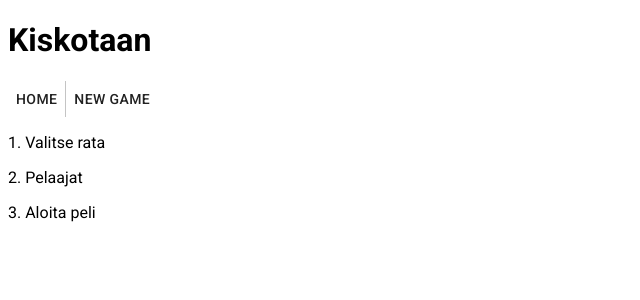
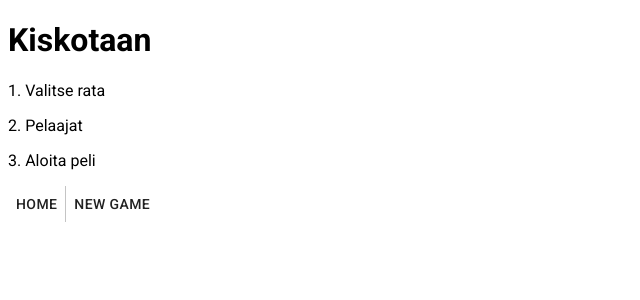
Before and after one commit to mika-alaoutinen/kiskotaan, a React (Create React App) app: page /new-game in a window 1280 px wide. Shown: the top 300 px of the page, without its empty margins (0-640 px from the left). Built offline with nearby package versions, Linux system fonts and the light colour scheme; data requests are answered from the project's data file.

Commit message:
A little bit better navigation and routing solution

```diff
--- a/src/App.tsx
+++ b/src/App.tsx
@@ -1,7 +1,7 @@
 import React, { useEffect } from 'react'
 import { useDispatch } from 'react-redux'
 
-import Routes from './router/Routes'
+import Navigation from './components/common/Navigation'
 import { getPlayers } from './store/players/playerActions'
 
 const App: React.FC = () => {
@@ -12,12 +12,9 @@ const App: React.FC = () => {
   }, [dispatch])
 
   return (
-    <div
-      className="App"
-      style={{ fontFamily: 'Roboto' }}
-    >
+    <div className="App" style={{ fontFamily: 'Roboto' }}>
       <h1>Kiskotaan</h1>
-      <Routes />
+      <Navigation />
     </div>
   )
 }
--- /dev/null
+++ b/src/components/common/Navigation.tsx
@@ -0,0 +1,20 @@
+import React from 'react'
+import { Link } from 'react-router-dom'
+
+import Button from '@material-ui/core/Button'
+import ButtonGroup from '@material-ui/core/ButtonGroup'
+
+import Routes from '../../router/Routes'
+
+const Navigation: React.FC = () => (
+  <div className='navigation'>
+    <Routes />
+
+    <ButtonGroup variant='text'>
+      <Button component={Link} to='/'>Home</Button>
+      <Button component={Link} to='/new-game'>New game</Button>
+    </ButtonGroup>
+  </div>
+)
+
+export default Navigation
--- a/src/index.tsx
+++ b/src/index.tsx
@@ -1,6 +1,7 @@
 import React from 'react'
 import ReactDOM from 'react-dom'
 import { Provider } from 'react-redux'
+import { BrowserRouter as Router } from 'react-router-dom'
 import 'typeface-roboto'
 
 import App from './App'
@@ -8,9 +9,11 @@ import store from './store/store'
 
 ReactDOM.render(
   <React.StrictMode>
-    <Provider store={store}>
-      <App />
-    </Provider>
+    <Router>
+      <Provider store={store}>
+        <App />
+      </Provider>
+    </Router>
   </React.StrictMode>,
   document.getElementById('root')
 )
--- a/src/router/Navigation.tsx
+++ /dev/null
@@ -1,14 +0,0 @@
-import React from 'react'
-import { Link } from 'react-router-dom'
-
-import Button from '@material-ui/core/Button'
-import ButtonGroup from '@material-ui/core/ButtonGroup'
-
-const Navigation: React.FC = () => (
-  <ButtonGroup variant='text'>
-    <Button component={Link} to='/'>Home</Button>
-    <Button component={Link} to='/new-game'>New game</Button>
-  </ButtonGroup>
-)
-
-export default Navigation
--- a/src/router/Routes.tsx
+++ b/src/router/Routes.tsx
@@ -1,19 +1,14 @@
 import React from 'react'
-import { BrowserRouter as Router, Route, Switch } from 'react-router-dom'
+import { Route, Switch } from 'react-router-dom'
 
 import HomePage from '../components/home/HomePage'
 import NewGame from '../components/newGame/NewGame'
-import Navigation from '../router/Navigation'
 
 const Routes: React.FC = () => (
-  <Router>
-    <Navigation />
-
-    <Switch>
-      <Route exact path='/new-game' component={NewGame} />
-      <Route exact path='/' component={HomePage} />
-    </Switch>
-  </Router>
+  <Switch>
+    <Route exact path='/new-game' component={NewGame} />
+    <Route exact path='/' component={HomePage} />
+  </Switch>
 )
 
 export default Routes
```
